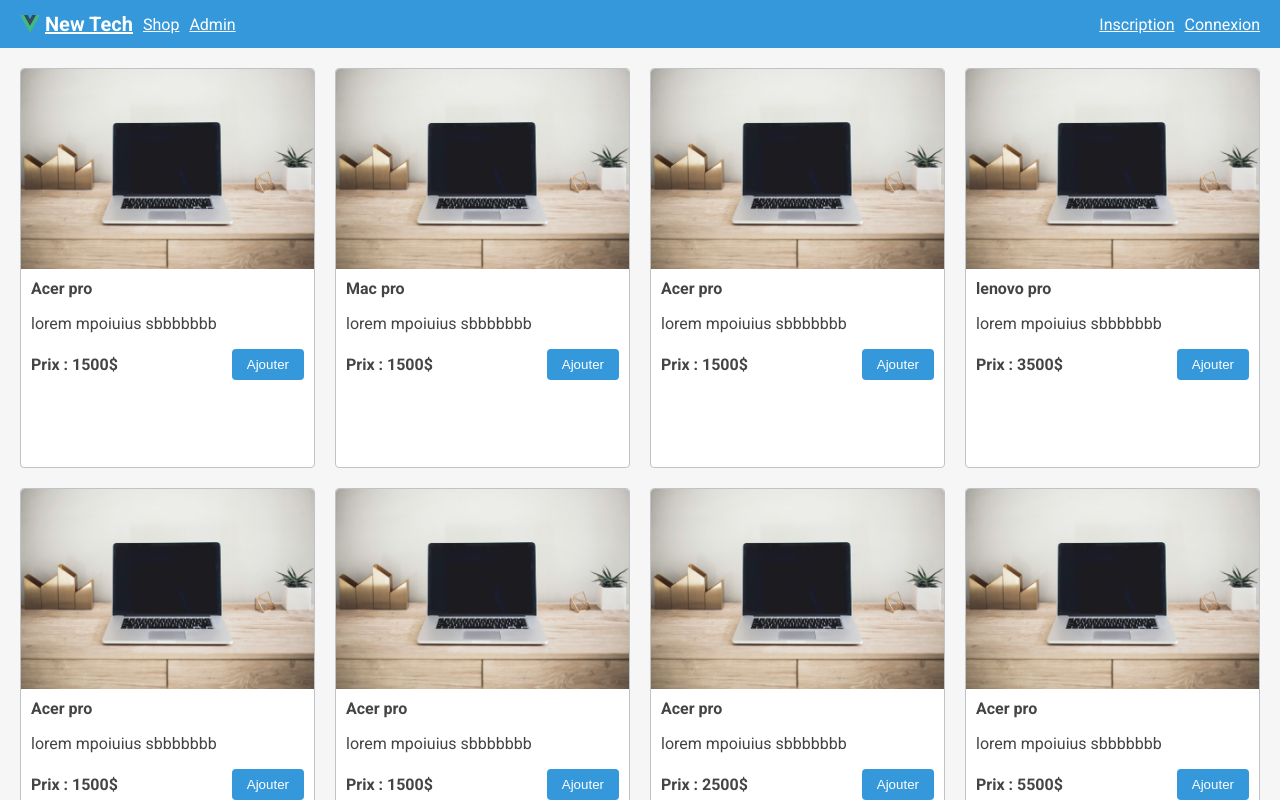
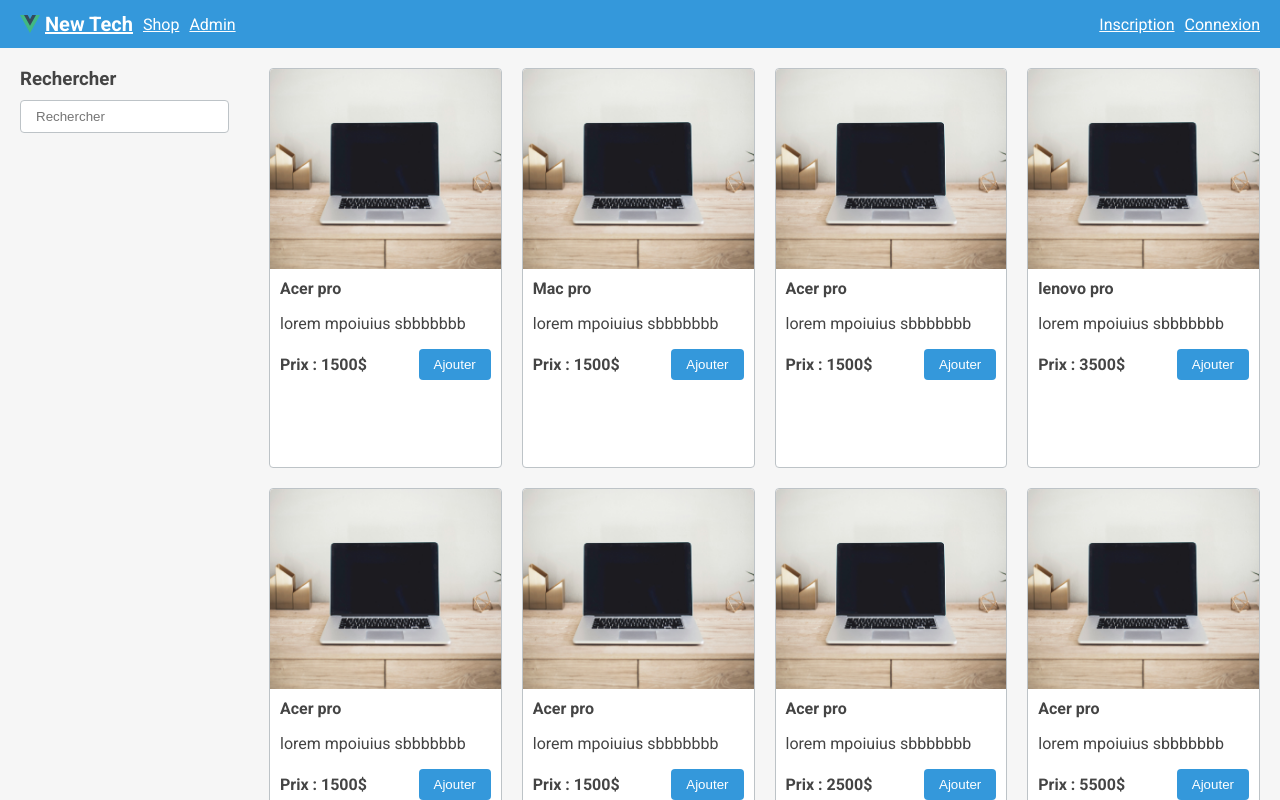
Before and after one commit to Blerina79/new-shop, a Vue app: page / in a window 1280 px wide. Shown: the top 800 px of the page. Built offline with nearby package versions, Linux system fonts and the light colour scheme.

Commit message:
ajout filtres

```diff
--- a/src/App.vue
+++ b/src/App.vue
@@ -20,7 +20,7 @@
 }>({
   products:data,
   cart:[],
-  filters:DEFAULT_FILTERS
+  filters:{...DEFAULT_FILTERS}
 })
 
 function addProductToCart(productId: number):void {
@@ -50,7 +50,35 @@
   }
 }
 
+function updateFilter(filterUpdate: FilterUpdate){
+  if(filterUpdate.search !== undefined){
+     state.filters.search = filterUpdate.search;
+  }else if (filterUpdate.priceRange){
+    state.filters.priceRange = filterUpdate.priceRange;
+  }else if (filterUpdate.category){
+    state.filters.category = filterUpdate.category;
+  }else {
+    state.filters = {...DEFAULT_FILTERS}
+  }
+}
+
+
 const cartEmpty = computed(() => state.cart.length === 0)
+
+const filteredProducts = computed(() =>{
+  return  state.products.filter((product) =>{
+    if(
+      product.title.toLocaleLowerCase().startsWith(state.filters.search.toLocaleLowerCase())&&
+      product.price >= state.filters.priceRange[0] &&
+      product.price <= state.filters.priceRange[1] &&
+      (product.category === state.filters.category || state.filters.category === 'all')
+    ){
+      return true;
+    }else{
+          return false;
+    }
+  })
+})
 
 </script>
 
@@ -59,7 +87,7 @@
     gridEmpty: cartEmpty
   }">
     <TheHeader class="header" />
-    <Shop :products="products" @add-product-to-cart="addProductToCart" class="shop" />
+    <Shop  @update-filter="updateFilter" :products="filteredProducts":filters="state.filters" @add-product-to-cart="addProductToCart" class="shop" />
     <Cart v-if="!cartEmpty" :cart="state.cart" class="cart" @remove-product-from-cart="removeProductFromCart"  />
     <TheFooter class="footer"/>
   </div>
--- a/src/assets/base.scss
+++ b/src/assets/base.scss
@@ -110,6 +110,10 @@
   margin-bottom: 10px;
 }
 
+.mb-20{
+  margin-bottom: 20px;
+}
+
 .mr-10{
   margin-right: 10px;
 }
@@ -156,6 +160,11 @@
   }
 }
 
+input{
+  border:var(--border);
+  border-radius: var(--border-radius);
+  padding: 8px 15px;
+}
 
 
 
--- a/src/components/Shop/Shop.vue
+++ b/src/components/Shop/Shop.vue
@@ -2,23 +2,32 @@
 <script setup lang="ts">
 import ShopProductList from './ShopProductList.vue';
 import type { ProductInterface } from '@/interfaces/product.interface';
+import ShopFilters from './ShopFilters.vue';
+import type { FiltersInterface, FilterUpdate } from '@/interfaces';
 
 defineProps<{
-   products:ProductInterface[]
+   products:ProductInterface[],
+   filters: FiltersInterface
 }>()
 
 const emit = defineEmits<{
  (e:'addProductToCart', productId:number):void
+ (e:'updateFilter', updateFilter: FilterUpdate): void
 }>()
 
 </script>
 
 <template>
- <div>
-    <ShopProductList  @add-product-to-cart="emit('addProductToCart',$event)" :products="products"/>
+ <div class="d-flex flex-row">
+   <ShopFilters :filters="filters"  @update-filter="emit('updateFilter',$event)"    class="shop-filter"/>
+    <ShopProductList class="flex-fill"  @add-product-to-cart="emit('addProductToCart',$event)" :products="products"/>
  </div>
 </template>
 
 <style lang="scss" scoped>
 
+.shop-filter{
+   flex: 0 0 200px;
+}
+
 </style>
--- /dev/null
+++ b/src/components/Shop/ShopFilters.vue
@@ -0,0 +1,26 @@
+
+<script setup lang="ts">
+import type  { FiltersInterface, FilterUpdate } from '@/interfaces';
+
+defineProps<{
+    filters:FiltersInterface
+}>()
+
+const emit =defineEmits<{
+    (e:'updateFilter',filterUpdate:FilterUpdate): void
+}>()
+
+</script>
+
+<template>
+<div class="p-20">
+    <section class="mb-20">
+        <h3 class="mb-10">Rechercher</h3>
+        <input :value="filters.search" @input="emit('updateFilter',{search:($event.target as HTMLInputElement).value})"    type="text" placeholder="Rechercher">
+    </section>
+</div>
+
+</template>
+
+<style  lang="scss">
+</style>
--- a/src/components/Shop/ShopProductList.vue
+++ b/src/components/Shop/ShopProductList.vue
@@ -15,7 +15,7 @@
 
 <template>
  <div class="grid p-20">
-    <ShopProduct  @add-product-to-cart="emit('addProductToCart',$event)" v-for="product of products" :product="product" />
+    <ShopProduct  @add-product-to-cart="emit('addProductToCart',$event)" v-for="product of products":key="product.id" :product="product" />
  </div>
 </template>
 
--- a/src/interfaces/Filters.interface.ts
+++ b/src/interfaces/Filters.interface.ts
@@ -7,3 +7,9 @@
     category: Category;
 
 }
+
+export interface FilterUpdate{
+    search?: string;
+    priceRange?:[number,number];
+    category?:Category;
+}
```
